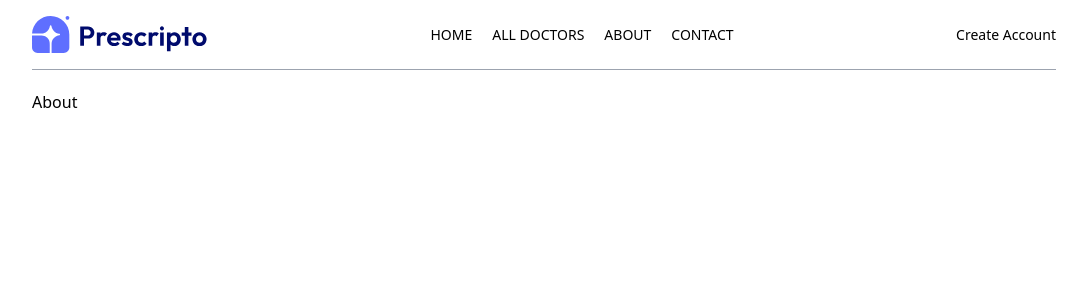
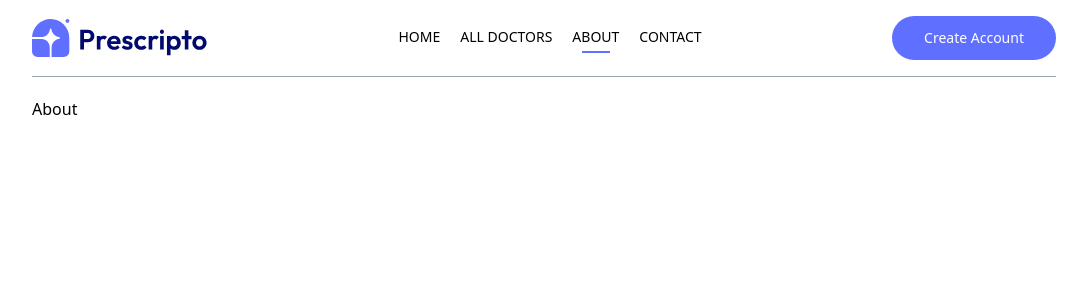
Before and after one commit to kavindyadesilvasandali/Appointment-booking-project, a React app: page /about in a window 1280 px wide. Shown: the top 300 px of the page, without its empty margins (96-1183 px from the left). Built offline with nearby package versions, Linux system fonts and the light colour scheme; the HTML template or start-up script is replaced by a standard one.

Commit message:
navbar updating

```diff
--- a/src/components/Navbar.jsx
+++ b/src/components/Navbar.jsx
@@ -24,8 +24,8 @@ const Navbar = () => {
                 <hr className='border-none outline-none h-0.5 bg-primary w-3/5 m-auto hidden'/>
             </NavLink>
         </ul>
-        <div>
-            <button>
+        <div className='flex items-center gap-4'>
+            <button className='bg-primary text-white px-8 py-3 rounded-full font-light hidden md:block'>
                Create Account
             </button>
         </div>
--- a/src/index.css
+++ b/src/index.css
@@ -1,3 +1,7 @@
 @tailwind base;
 @tailwind components;
 @tailwind utilities;
+
+.active hr{
+    @apply block
+}
```
